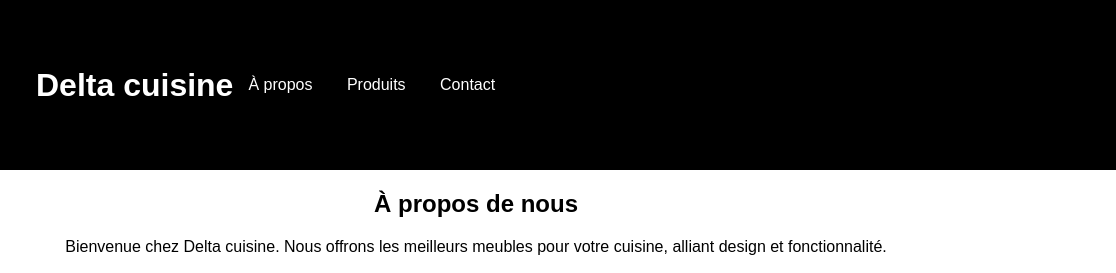
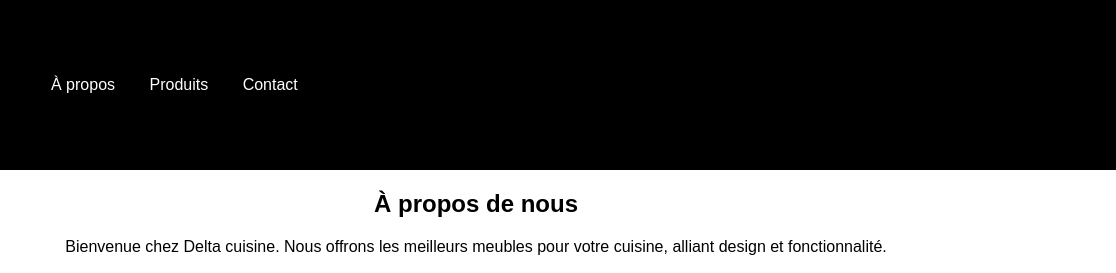
Before and after one commit to Mellitii/test_A, a plain HTML site: page index.html in a window 1280 px wide. Shown: the top 273 px of the page, 164-1280 px from the left. Drawn offline with Linux system fonts and the light colour scheme.

Commit message:
index.html

```diff
--- a/index.html
+++ b/index.html
@@ -46,7 +46,6 @@
     <header>
         <div class="header-content">
         <img src="logo.jpg" alt="Logo Delta Cuisine">
-        <h1>Delta cuisine</h1>
         <nav>
             <a href="#about">À propos</a>
             <a href="#products">Produits</a>
```
